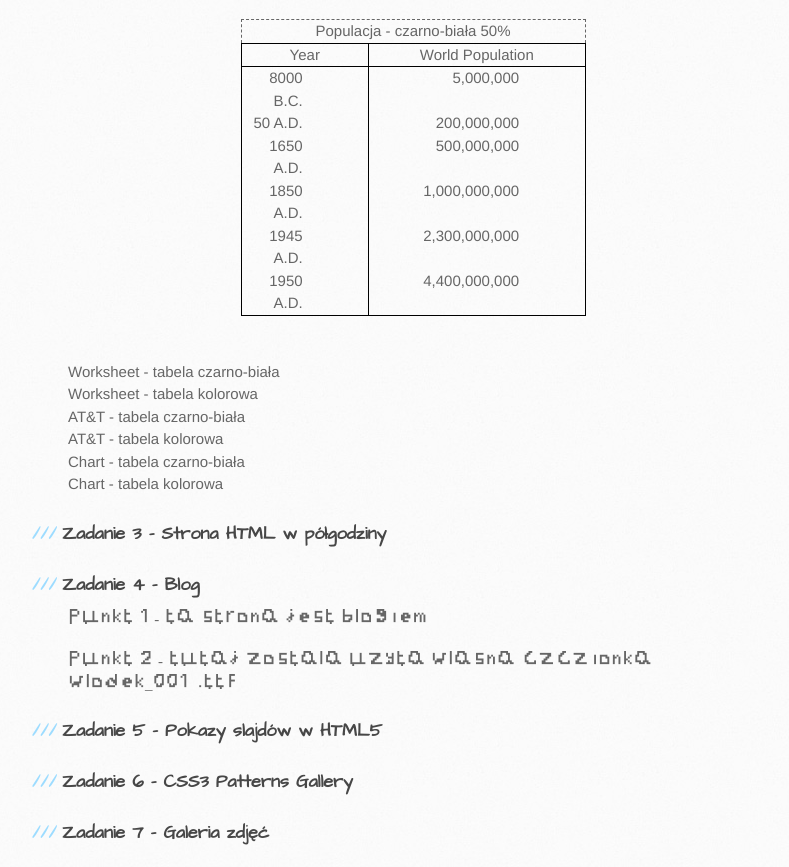
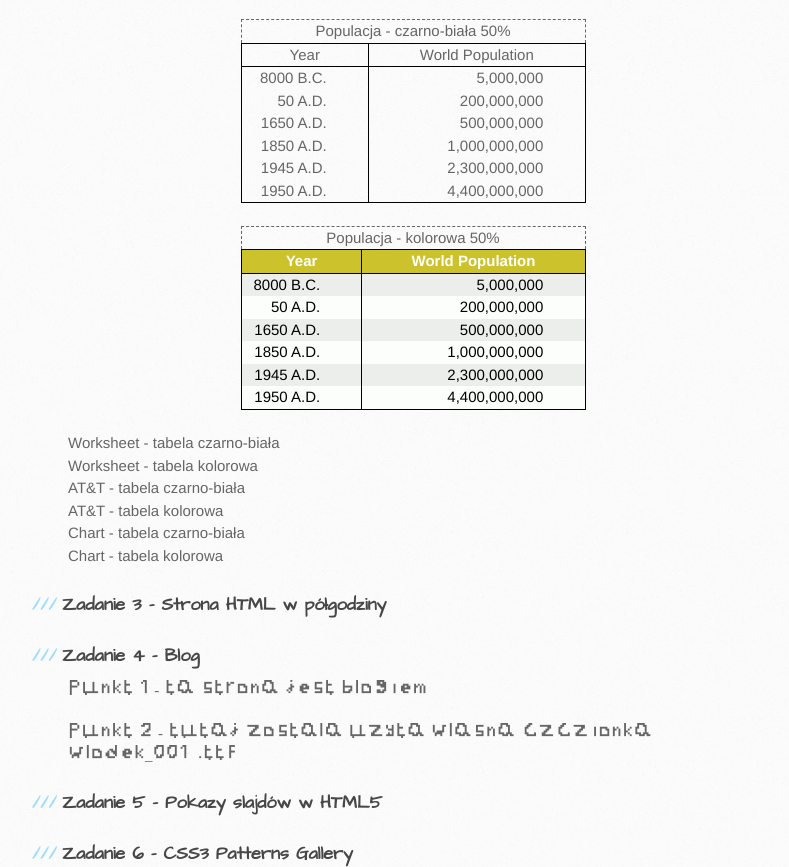
Before and after one commit to wmyszke/HCJ, a plain HTML site: page index.html in a window 1280 px wide. Shown: the part 2005-2872 px from the top of the page, without its empty margins (102-891 px from the left). Drawn offline with Linux system fonts and the light colour scheme.

Commit message:
populacja_kolor

```diff
--- a/css_zadania/zad2.css
+++ b/css_zadania/zad2.css
@@ -95,9 +95,9 @@ td.prawa:hover {
 	border-bottom-style:none;
 	border-top-style:none;
 	text-align: right;
-	padding-right:19%;
+	padding-right:12%;
 }
-#stopka_populacja td {
+#stopka_populacja_mala td {
 	border-bottom-style: solid;
 	border-top-style: none;
 }
@@ -111,3 +111,45 @@ td.prawa:hover {
 	width:50%;
 	margin:auto;
 }
+
+#populacja_kolor td {
+	border-bottom-style:none;
+	border-top-style:none;
+	text-align: right;
+	padding-right:12%;
+}
+#stopka_populacja_mala_kolor td {
+	border-bottom-style: solid;
+	border-top-style: none;
+}
+#populacja_kolor caption {
+	border-top: 1px dashed;
+	border-right: 1px dashed;
+	border-left: 1px dashed;
+	border-bottom: 0px none;
+}
+#populacja_kolor table {
+	width:50%;
+	margin:auto;
+}
+tr.populacja_kolor_ciemny {
+	background-color:#eceeec;
+	color: black;
+}
+tr.populacja_kolor_ciemny:hover {
+	background-color:#3c82dc;
+	color:white;
+}
+tr.populacja_kolor_jasny {
+	background-color:#fcfefc;
+	color: black;
+}
+tr.populacja_kolor_jasny:hover {
+	background-color:#3c82dc;
+	color: white;
+}
+#populacja_kolor th {
+	background-color:#ccc22c;
+	color:white;
+	font-weight: bold;
+}
--- a/index.html
+++ b/index.html
@@ -427,7 +427,7 @@ table {
 			</tr>
 
 		</tbody>
-		<tfoot id="stopka_populacja">
+		<tfoot id="stopka_populacja_mala">
 			<tr>
 				<td>1950 A.D.</td>
 				<td >4,400,000,000</td>
@@ -438,7 +438,46 @@ table {
 <br />
 
 <div id="populacja_kolor">
+<table>
+		<caption>
+			Populacja - kolorowa 50%
+		</caption>
+		<thead>
+			<tr>
+				<th>Year</th>
+				<th>World Population</th>
+			</tr>
+		</thead>
+		<tbody>
+			<tr class="populacja_kolor_ciemny">
+				<td>8000 B.C.</td>
+				<td>5,000,000</td>
+			</tr>
+			<tr class="populacja_kolor_jasny">
+				<td>50 A.D.</td>
+				<td>200,000,000</td>
+			</tr>
+			<tr class="populacja_kolor_ciemny">
+				<td>1650 A.D.</td>
+				<td>500,000,000</td>
+			</tr>
+			<tr class="populacja_kolor_jasny">
+				<td>1850 A.D.</td>
+				<td>1,000,000,000</td>
+			</tr>
+			<tr class="populacja_kolor_ciemny">
+				<td>1945 A.D.</td>
+				<td>2,300,000,000</td>
+			</tr>
 
+		</tbody>
+		<tfoot id="stopka_populacja_mala_kolor">
+			<tr class="populacja_kolor_jasny">
+				<td>1950 A.D.</td>
+				<td >4,400,000,000</td>
+			</tr>
+		</tfoot>
+	</table>
 </div>
 <br />
 
```
